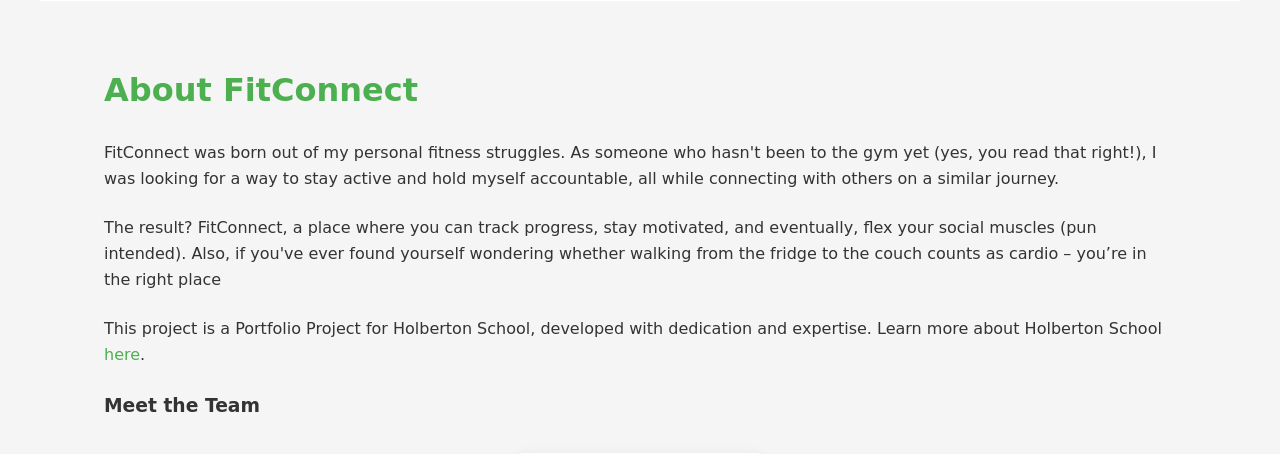
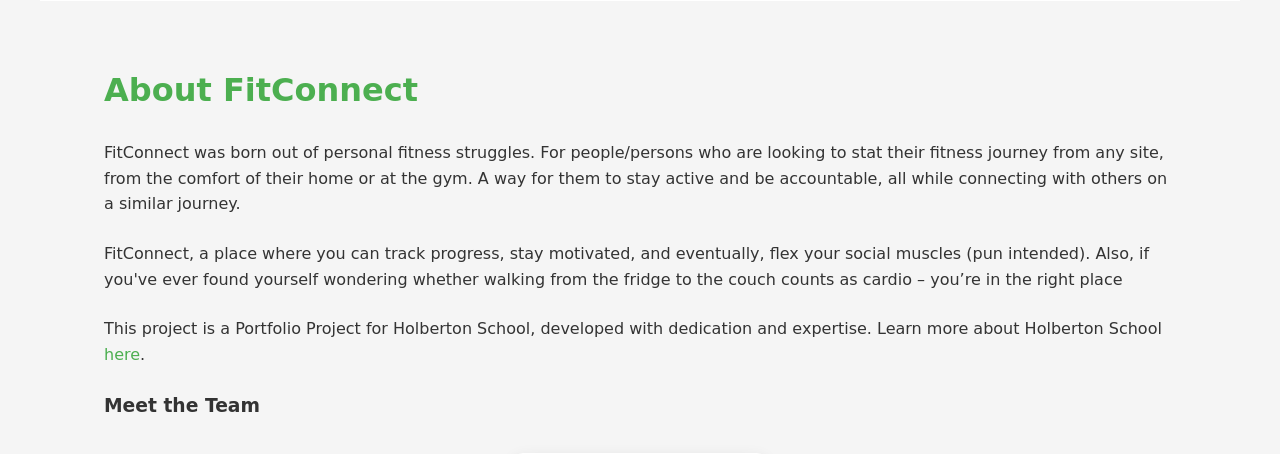
Before and after one commit to PreciousEzeigbo/Portfolio_project, a Flask app: page / in a window 1280 px wide. Shown: the part 956-1410 px from the top of the page. Run offline with Flask 3, Linux system fonts and the light colour scheme.

Commit message:
Updating

```diff
--- a/blueprintapp/templates/home.html
+++ b/blueprintapp/templates/home.html
@@ -53,8 +53,8 @@
 
         <section id="about">
             <h2>About FitConnect</h2>
-            <p>FitConnect was born out of my personal fitness struggles. As someone who hasn't been to the gym yet (yes, you read that right!), I was looking for a way to stay active and hold myself accountable, all while connecting with others on a similar journey.</p>
-            <p>The result? FitConnect, a place where you can track progress, stay motivated, and eventually, flex your social muscles (pun intended).
+            <p>FitConnect was born out of personal fitness struggles. For people/persons who are looking to stat their fitness journey from any site, from the comfort of their home or at the gym. A way for them to stay active and be accountable, all while connecting with others on a similar journey.</p>
+            <p>FitConnect, a place where you can track progress, stay motivated, and eventually, flex your social muscles (pun intended).
 
                 Also, if you've ever found yourself wondering whether walking from the fridge to the couch counts as cardio – you’re in the right place</p>
             <p>This project is a Portfolio Project for Holberton School, developed with dedication and expertise. Learn more about Holberton School <a href="https://www.holbertonschool.com/" target="_blank">here</a>.</p>
```
